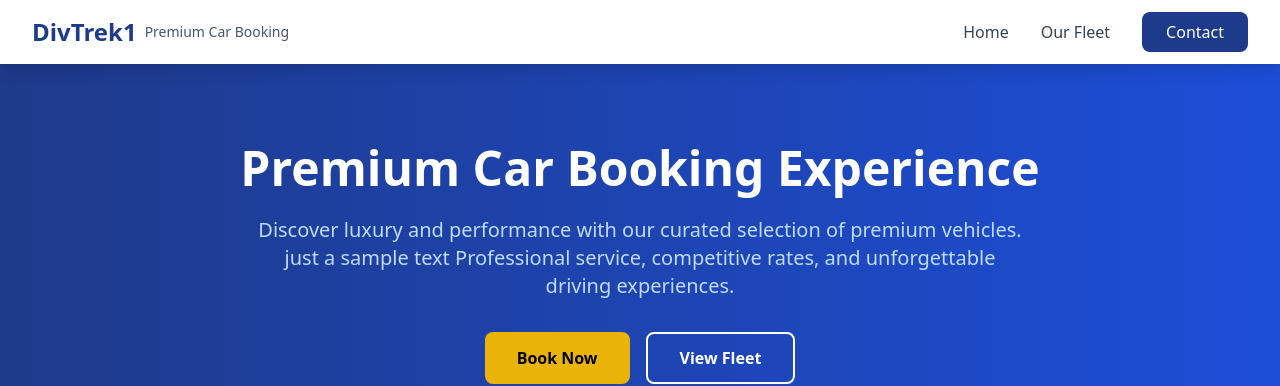
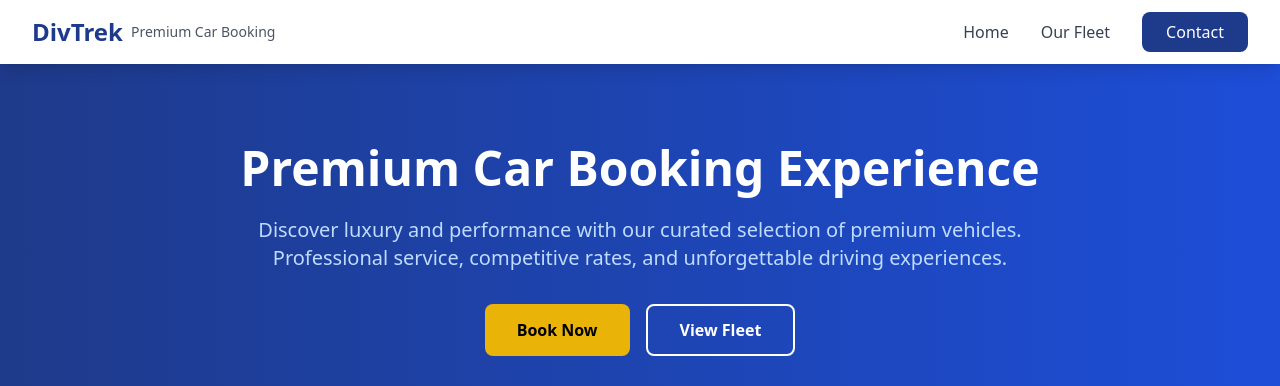
Before and after one commit to Atharv-Untwale/Div-Trek, a React (Vite) app: page / in a window 1280 px wide. Shown: the top 386 px of the page. Built offline with nearby package versions, Linux system fonts and the light colour scheme.

Commit message:
Update App.tsx

```diff
--- a/src/App.tsx
+++ b/src/App.tsx
@@ -233,7 +233,7 @@ function App() {
         <div className="max-w-7xl mx-auto px-4 sm:px-6 lg:px-8">
           <div className="flex justify-between items-center h-16">
             <div className="flex items-center">
-              <h1 className="text-2xl font-bold text-blue-900">DivTrek1</h1>
+              <h1 className="text-2xl font-bold text-blue-900">DivTrek</h1>
               <span className="ml-2 text-sm text-gray-600 hidden sm:inline">Premium Car Booking</span>
             </div>
 
@@ -282,7 +282,7 @@ function App() {
         <div className="max-w-7xl mx-auto px-4 sm:px-6 lg:px-8 text-center">
           <h2 className="text-5xl font-bold mb-6">Premium Car Booking Experience</h2>
           <p className="text-xl mb-8 text-blue-200 max-w-3xl mx-auto">
-            Discover luxury and performance with our curated selection of premium vehicles. just a sample text
+            Discover luxury and performance with our curated selection of premium vehicles.
             Professional service, competitive rates, and unforgettable driving experiences.
           </p>
           <div className="flex flex-col sm:flex-row gap-4 justify-center">
```
